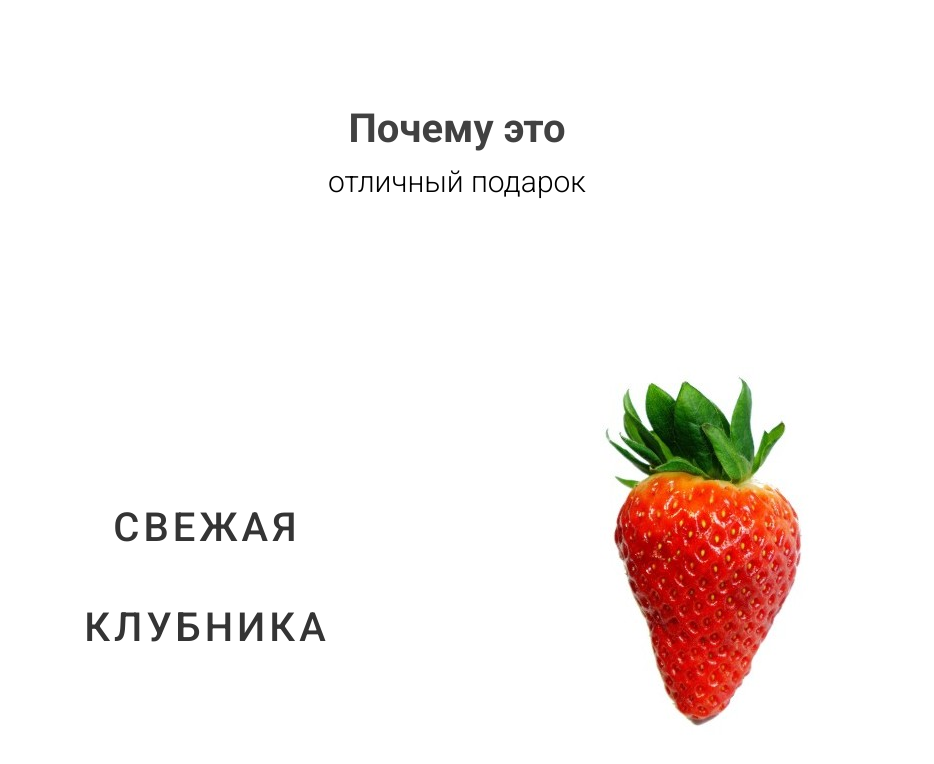
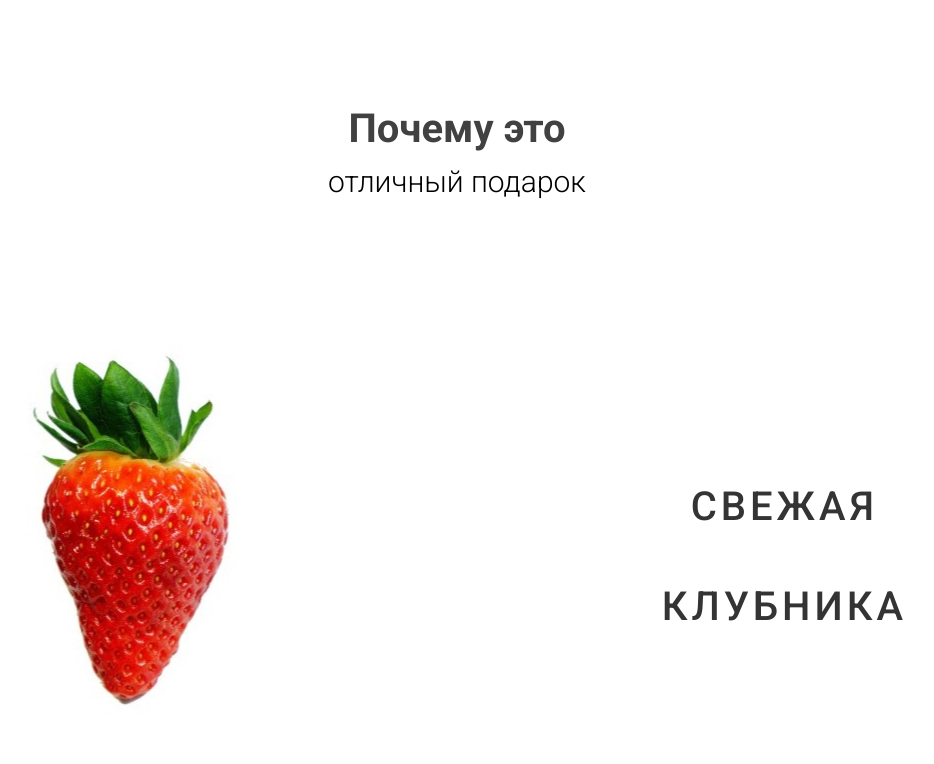
Before and after one commit to NEOdinok/buketochka-front, a Next.js app: page / in a window 1280 px wide. Shown: the part 1684-2448 px from the top of the page, without its empty margins (183-1117 px from the left). Built offline with nearby package versions, Linux system fonts and the light colour scheme; no server answers; the database is empty.

Commit message:
fixed berry animation for desktop

```diff
--- a/src/comps/homeSections/BerrySection/BerrySection.tsx
+++ b/src/comps/homeSections/BerrySection/BerrySection.tsx
@@ -15,12 +15,11 @@ const BerrySection = forwardRef<HTMLElement, Props>((props, ref) => {
 		<section ref={ref} className={cn(styles.berrySection, active? styles.active: '')}>
 			<h2 className={styles.header}>Почему это</h2>
 			<p className={styles.subHeader}>отличный подарок</p>
+
 			<div className={styles.content}>
+				<Image className={styles.image} src={BerryImg} alt="" />
 				<div className={styles.textContainer}>
 					<p className={styles.text}>свежая<br />клубника</p>
-				</div>
-				<div className={styles.imageContainer}>
-					<Image className={styles.image} src={BerryImg} alt="" />
 				</div>
 			</div>
 		</section>
--- a/src/comps/homeSections/BerrySection/styles.module.scss
+++ b/src/comps/homeSections/BerrySection/styles.module.scss
@@ -8,15 +8,6 @@
 	flex-direction: column;
 	align-items: center;
 	justify-content: center;
-}
-
-.content {
-	margin-top: 10rem;
-	position: relative;
-	display: flex;
-	width: 100%;
-	align-items: center;
-	max-width: 100rem;
 }
 
 .header,
@@ -37,31 +28,31 @@
 	line-height: 110%;
 }
 
-.imageContainer,
+.content {
+	margin-top: 10rem;
+	position: relative;
+	width: 100%;
+	max-width: 100rem;
+	text-align: center;
+	height: fit-content;
+}
+
 .textContainer {
-	position: relative;
+	position: absolute;
+	top: 0;
+	bottom: 0;
+	right: 50%;
 	height: 100%;
-	flex: 1;
 	display: flex;
 	justify-content: center;
 	align-items: center;
-}
 
-.image {
-	position: relative;
-	left: 0;
 	opacity: 0;
-	transform: translateX(-30rem);
-	transition: transform 500ms, opacity 500ms;
-}
-
-.active .image {
-	transform: none;
-	opacity: 1;
+	transform: scale(0);
+	transition: all 1000ms ease-out 500ms;
 }
 
 .text {
-	text-align: center;
 	line-height: 10rem;
 	text-transform: uppercase;
 	color: #343434;
@@ -69,19 +60,34 @@
 	font-weight: 500;
 }
 
+.image {
+	position: relative;
+	transition: transform 500ms 500ms;
+}
+
+.image, .text {
+	width: fit-content;
+}
+
+
 @include desktop {
 	.text {
 		font-size: 4rem;
-	}
-	.content {
-		height: 70vh;
-		flex-direction: row;
 	}
 
 	.berrySection {
 		margin: 70vh 0;
 	}
 
+	.active .image {
+		transform: translateX(-150%);
+	}
+
+	.active .textContainer {
+		opacity: 1;
+		transform: scale(1);
+		right: 5%;
+	}
 }
 
 @include mobileAndTablet {
@@ -89,15 +95,7 @@
 		font-size: 3.5rem;
 	}
 
-	.content {
-		height: 90vh;
-	}
-
 	.berrySection {
 		margin: 50vh 0;
 	}
-
-	.content {
-		flex-direction: column;
-	}
 }
```
